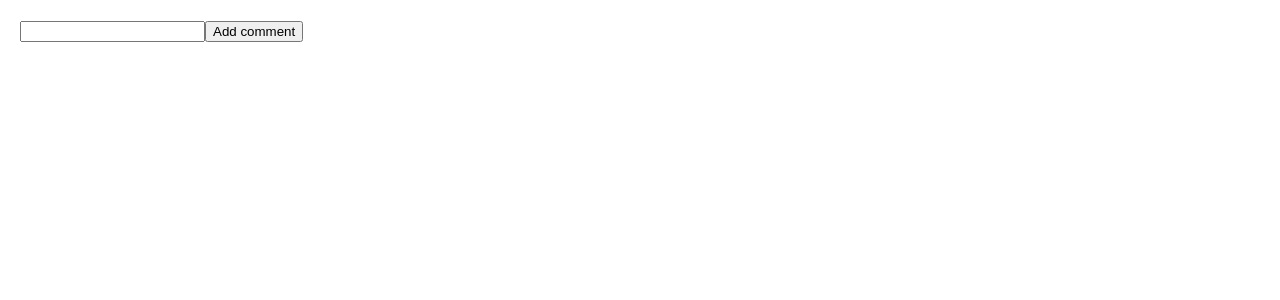
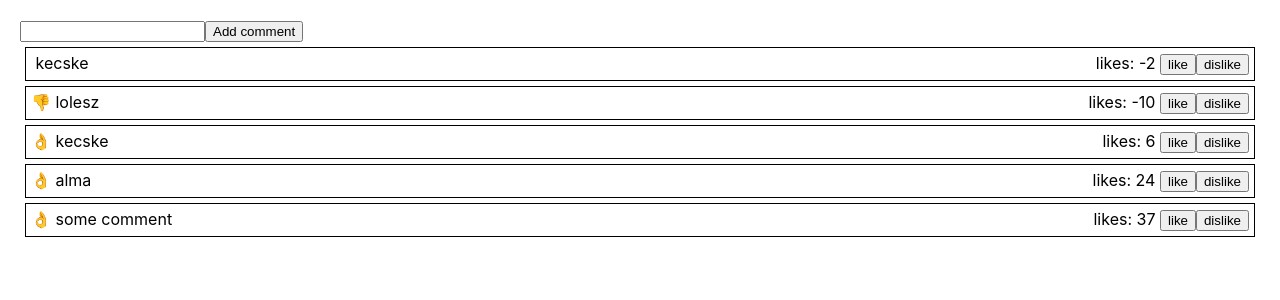
Before and after one commit to kasznar/d-redux-basics, a React (Create React App) app: page / in a window 1280 px wide. Shown: the top 300 px of the page. Built offline with nearby package versions, Linux system fonts and the light colour scheme; data requests are answered from the project's data file.

Commit message:
first thunk

```diff
--- /dev/null
+++ b/db.json
@@ -0,0 +1,29 @@
+{
+  "comments": [
+    {
+      "id": 1,
+      "text": "some comment",
+      "likes": 37
+    },
+    {
+      "likes": 24,
+      "text": "alma",
+      "id": 2
+    },
+    {
+      "likes": 6,
+      "text": "kecske",
+      "id": 3
+    },
+    {
+      "likes": -10,
+      "text": "lolesz",
+      "id": 4
+    },
+    {
+      "likes": -2,
+      "text": "kecske",
+      "id": 5
+    }
+  ]
+}
--- /dev/null
+++ b/src/api/comments.ts
@@ -0,0 +1,24 @@
+import axios from "axios";
+import {Comment} from "../features/comments/model";
+
+export interface NewComment {
+    text: string,
+    likes: number,
+}
+
+export const getComments = async () => {
+    const res = await axios.get<Comment[]>("/comments", {
+        params: { _sort: "id", _order: "desc" },
+    });
+    return res.data;
+};
+
+export const postComment = async (newComment: NewComment) => {
+    const res = await axios.post("/comments", newComment)
+    return res.data;
+}
+
+export const patchLikes = async (id: number, likes: number) => {
+    const res = await axios.patch(`/comments/${id}`, {likes})
+    return res.data;
+}
--- a/src/features/comments/CommentItem.tsx
+++ b/src/features/comments/CommentItem.tsx
@@ -1,8 +1,8 @@
 import React, {FC} from "react";
-import {Comment} from "./commentsSlice";
 import {useDispatch} from "react-redux";
 import {commentLiked} from "./actions/commentLiked";
 import {commentDislike} from "./actions/commentDisliked";
+import {Comment} from "./model";
 
 export const CommentItem: FC<{comment: Comment}> = ({comment}) => {
     const dispatch = useDispatch();
--- a/src/features/comments/CommentList.tsx
+++ b/src/features/comments/CommentList.tsx
@@ -1,9 +1,17 @@
-import React from "react";
+import React, {useEffect} from "react";
 import {CommentItem} from "./CommentItem";
 import {useAppSelector} from "../../store/hooks";
+import {useDispatch} from "react-redux";
+import {fetchCommentsThunk} from "./actions/thunks/fetchCommentsThunk";
+import {selectComments} from "./commentsSlice";
 
 export const CommentList = ()=> {
-    const comments = useAppSelector((state) => state.comments)
+    const comments = useAppSelector(selectComments)
+    const dispatch = useDispatch()
+
+    useEffect(()=>{
+        dispatch(fetchCommentsThunk());
+    },[dispatch])
 
     return (<>
         {comments.map((comment)=>(<CommentItem key={comment.id} comment={comment}/>))}
--- a/src/features/comments/actions/commentActionTypes.ts
+++ b/src/features/comments/actions/commentActionTypes.ts
@@ -1,5 +1,6 @@
 export enum CommentActionTypes {
     ADDED = 'comments/commentAdded',
     LIKED = 'comments/commentLiked',
-    DISLIKE = 'comments/commentDisliked'
+    DISLIKE = 'comments/commentDisliked',
+    FETCH_SUCCESS = 'comments/fetch-success',
 }
--- /dev/null
+++ b/src/features/comments/actions/fetchSuccess.ts
@@ -0,0 +1,14 @@
+import {CommentActionTypes} from "./commentActionTypes";
+import {Comment} from "../model";
+
+export interface FetchSuccess {
+    type: CommentActionTypes.FETCH_SUCCESS;
+    payload: Comment[];
+}
+
+export const fetchSuccess = (payload: Comment[]) => {
+    return {
+        type: CommentActionTypes.FETCH_SUCCESS,
+        payload
+    }
+}
--- a/src/features/comments/actions/index.ts
+++ b/src/features/comments/actions/index.ts
@@ -1,7 +1,8 @@
 import {CommentAdded} from "./commentAdded";
 import {CommentLiked} from "./commentLiked";
 import {CommentDisliked} from "./commentDisliked";
+import {FetchSuccess} from "./fetchSuccess";
 
-type CommentAction = CommentAdded | CommentLiked | CommentDisliked;
+type CommentAction = CommentAdded | CommentLiked | CommentDisliked | FetchSuccess;
 
 export default CommentAction;
--- /dev/null
+++ b/src/features/comments/actions/thunks/fetchCommentsThunk.ts
@@ -0,0 +1,9 @@
+import {Dispatch} from "redux";
+import {getComments} from "../../../../api/comments";
+import {fetchSuccess} from "../fetchSuccess";
+
+
+export const fetchCommentsThunk = () => async (dispatch: Dispatch) => {
+        const comments = await getComments();
+        dispatch(fetchSuccess(comments));
+}
--- a/src/features/comments/commentsSlice.ts
+++ b/src/features/comments/commentsSlice.ts
@@ -1,15 +1,17 @@
 import {CommentActionTypes} from "./actions/commentActionTypes";
 import CommentAction from "./actions";
+import {Comment} from "./model";
+import {RootState} from "../../store/store";
 
-export interface Comment{
-    id: number,
-    text: string,
-    likes: number,
+ interface CommentsState {
+    items: Comment[];
+    status: 'idle' | 'loading' | 'error' | 'success';
 }
 
-type CommentsState = Comment[];
-
-const initialState: CommentsState = [];
+const initialState: CommentsState = {
+     items: [],
+    status: "idle",
+};
 
 function nextCommentId(comments: Comment[]) {
     let max = -1;
@@ -25,17 +27,22 @@ function nextCommentId(comments: Comment[]) {
 export default function commentsSlice(state = initialState, action: CommentAction): CommentsState {
     switch (action.type) {
         case CommentActionTypes.ADDED: {
-            return [
+            return {
                 ...state,
+                items: [
+                    ...state.items,
                     {
-                    id: nextCommentId(state),
+                        id: nextCommentId(state.items),
                         text: action.payload,
                         likes: 0,
                     }
                 ]
             }
+        }
         case CommentActionTypes.LIKED: {
-            return state.map((comment) => {
+            return {
+                ...state,
+                items: state.items.map((comment) => {
                     if (comment.id !== action.payload) {
                         return comment;
                     }
@@ -43,8 +50,11 @@ export default function commentsSlice(state = initialState, action: CommentActio
                     return {...comment, likes: comment.likes+1}
                 })
             }
+        }
         case CommentActionTypes.DISLIKE: {
-            return state.map((comment) => {
+            return {
+                ...state,
+                items: state.items.map((comment) => {
                     if (comment.id !== action.payload) {
                         return comment;
                     }
@@ -52,8 +62,18 @@ export default function commentsSlice(state = initialState, action: CommentActio
                     return {...comment, likes: comment.likes-1}
                 })
             }
+        }
+        case CommentActionTypes.FETCH_SUCCESS: {
+            return {
+                ...state,
+                status: "success",
+                items: action.payload
+            };
+        }
         default:
             return state;
     }
+}
 
-}
+
+export const selectComments = (state: RootState) => state.comments.items;
--- /dev/null
+++ b/src/features/comments/model.ts
@@ -0,0 +1,5 @@
+export interface Comment{
+    id: number,
+    text: string,
+    likes: number,
+}
--- a/src/store/store.ts
+++ b/src/store/store.ts
@@ -1,12 +1,13 @@
-import {createStore} from "redux";
+import {applyMiddleware, createStore} from "redux";
 import rootReducer from "./reducer";
+import {composeWithDevTools} from "redux-devtools-extension";
+import thunk from "redux-thunk";
 
-declare global {
-    interface Window { __REDUX_DEVTOOLS_EXTENSION__: any; }
-}
+const enhancers = composeWithDevTools(
+    applyMiddleware(thunk)
+)
 
-
-const store = createStore(rootReducer, window.__REDUX_DEVTOOLS_EXTENSION__ && window.__REDUX_DEVTOOLS_EXTENSION__())
+const store = createStore(rootReducer, enhancers)
 
 export default store;
 
```
Also changed, not shown: package.json (+7 -1 lines), 1 other file (tests, documents, lock files or other folders). Lines whose indentation alone changed are shown as unchanged.
